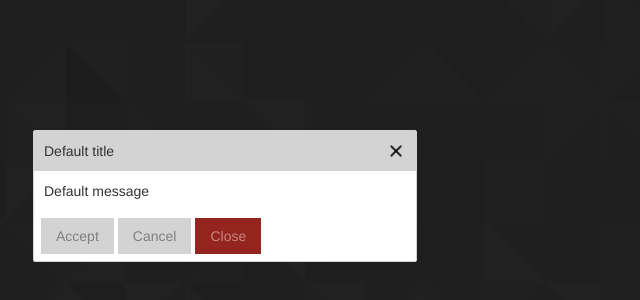
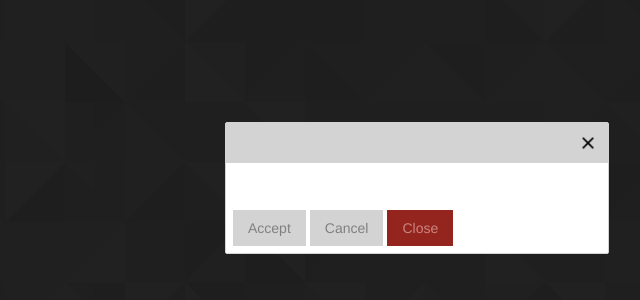
Before and after one commit to adelamata/tpr.modal-plugin, a plain HTML site: page examples/example01.html in a window 1280 px wide. Shown: the part 78-378 px from the top of the page, without its empty margins (415-1055 px from the left). Drawn offline with Linux system fonts and the light colour scheme.

Commit message:
New branc without jQuery

```diff
--- a/examples/example01.html
+++ b/examples/example01.html
@@ -11,7 +11,7 @@
 
 	<script type="text/javascript" src="bower_components/jquery/dist/jquery.min.js" charset="UTF-8"></script>
 	<script type="text/javascript" src="bower_components/bootstrap/dist/js/bootstrap.min.js" charset="UTF-8"></script>
-	<script type="text/javascript" src="resources/js/tpr.modal-plugin.min.js" charset="UTF-8"></script>
+	<script type="text/javascript" src="resources/js/tpr.modal-plugin.js" charset="UTF-8"></script>
 	<script type="text/javascript">
 
 		/**
--- a/examples/resources/js/tpr.modal-plugin.js
+++ b/examples/resources/js/tpr.modal-plugin.js
@@ -68,36 +68,37 @@
 			this.$modal  = {
 				//
 				//
-				$modalbox        : $('<div></div>'),
+				$modalbox        : this._createElement ('div'),
 
 
 				//
 				//
-				$modalbackground : $('<div class="tpr-modal-background"></div>'),
+				$modalbackground : this._createElement ('div', 'tpr-modal-background'),
 
 				//
 				//
-				$modaltopbar     : $('<div class="tpr-modal-topbar"></div>'),
+				$modaltopbar     : this._createElement ('div', 'tpr-modal-topbar'),
 
 				//
 				//
-				$modalcontent    : $('<div class="tpr-modal-content"></div>'),
+				$modalcontent    : this._createElement ('div', 'tpr-modal-content'),
 
 				//
 				//
-				$modalbotbar     : $('<div class="tpr-modal-botbar"></div>'),
+				$modalbotbar     : this._createElement ('div', 'tpr-modal-botbar'),
 
 				//
 				//
-				$modalmorebox    : $('<div class="tpr-modal-morebox"></div>'),
-				$modalmorelbtn   : $('<a href="#" class="tpr-modal-morebutton"></a>'),
+				$modalmorebox    : this._createElement ('div', 'tpr-modal-morebox'),
+				$modalmorelbtn   : this._createElement ('a', 'tpr-modal-morebutton'),
 
 
-				$closebutton     : $('<a href="#" class="tpr-modal-close" ></a>'),
+				$closebutton     : this._createElement ('a', 'tpr-modal-close'),
 
 
-				$modaltitle      : $('<p></p>'),
-				$modalmessage    : $('<p></p>')
+				$modaltitle      : this._createElement ('p'),
+				$modalmessage    : this._createElement ('p'),
+				$modalmoremsg    : this._createElement ('p')
 			};
 
 			this.options = {};
@@ -117,20 +118,50 @@
 
 		TPRMODAL.prototype = {
 
+			_empty         : function (element) {
+				var self = this;
+				while (element.firstChild) {
+				    element.removeChild(element.firstChild);
+				}
+			},
+			_setStyle      : function (element, styles) {
+				var self = this;
+				for (style in styles) {
+					element.style [style] = styles [style];
+				}
+			},
+
+			_setClass      : function (element, eClass) {
+				var self = this;
+				element.setAttribute ('class', eClass);
+			},
+
+			_createElement : function (element, eClass) {
+				var self 	= this;
+				var element	= document.createElement (element);
+
+				if (eClass) {
+					self._setClass (element, eClass);
+				}
+				return element;
+			},
+
+
 			_buildButtons : function () {
 				var self = this;
-				self.$modal.$modalbotbar.empty ();
+				self._empty (self.$modal.$modalbotbar);
 
 				//
 				// Configure botbar
 				$.each (self.options.buttons, function (index, element) {
 					if (element.state === true) {
-						var $button = $('<a href="#" class="tpr-modal-button ' + element.class + '">' + element.text + '</a>');
+						var $button 	 = self._createElement ('a', 'tpr-modal-button ' + element.class);
+							$button.text = element.text;
 							self._attachEvent ($button, 'click', function () {
 								element.click.call (self);
 							});
 
-						self.$modal.$modalbotbar.append ($button);
+						self.$modal.$modalbotbar.appendChild ($button);
 					}
 				});
 			},
@@ -141,29 +172,29 @@
 				//
 				// Set parent class that determine
 				// style of the entire modal
-				self.$modal.$modalbox
-					.addClass (self.options.styleclass);
+				self._setClass (self.$modal.$modalbox, self.options.styleclass);
 
 
 				//
 				// Configure topbar
-				self.$modal.$modaltopbar
-					.append (self.$modal.$modaltitle.text (self.title))
-					.append (self.$modal.$closebutton);
+				self.$modal.$modaltitle.text = self.title
+				self.$modal.$modaltopbar.appendChild (self.$modal.$modaltitle);
+				self.$modal.$modaltopbar.appendChild (self.$modal.$closebutton);
 
 
 				//
 				// Configure content
-				self.$modal.$modalcontent
-					.append (self.$modal.$modalmessage.text (self.message));
+				self.$modal.$modalmessage.text = self.message
+				self.$modal.$modalcontent.appendChild (self.$modal.$modalmessage);
 
 				//
 				// Has more info box?
-				self.$modal.$modalmorelbtn.text (self.options.moreinfo.buttontext);
-				self.$modal.$modalmorebox.append (self.options.moreinfo.message);
+				self.$modal.$modalmorelbtn.text = self.options.moreinfo.buttontext;
+				self.$modal.$modalmoremsg.text  = self.options.moreinfo.message;
+				self.$modal.$modalmorebox.appendChild (self.$modal.$modalmoremsg);
 
-				self.$modal.$modalcontent.append (self.$modal.$modalmorelbtn);
-				self.$modal.$modalcontent.append (self.$modal.$modalmorebox);
+				self.$modal.$modalcontent.appendChild (self.$modal.$modalmorelbtn);
+				self.$modal.$modalcontent.appendChild (self.$modal.$modalmorebox);
 
 				if (self.options.moreinfo.state === true) {
 					self.$modal.$modalmorelbtn.css({"display" : "inline-block"});
@@ -173,15 +204,16 @@
 				}
 
 
-				self.$modal.$modalbox.append (self.$modal.$modaltopbar);
-				self.$modal.$modalbox.append (self.$modal.$modalcontent);
-				self.$modal.$modalbox.append (self.$modal.$modalbotbar);
+				self.$modal.$modalbox.appendChild (self.$modal.$modaltopbar);
+				self.$modal.$modalbox.appendChild (self.$modal.$modalcontent);
+				self.$modal.$modalbox.appendChild (self.$modal.$modalbotbar);
 
 
 				// Has background?
 				if (self.options.backlayer) {
-					self.$modal.$modalbackground.appendTo ($('body'));
-					self.$modal.$modalbox.appendTo (self.$modal.$modalbackground);
+					self.$modal.$modalbox.style.display = 'inline-block';
+					self.$modal.$modalbackground.appendChild (self.$modal.$modalbox);
+					document.getElementsByTagName ('body')[0].appendChild (self.$modal.$modalbackground);
 
 					//
 					// When click on background close?
@@ -200,20 +232,20 @@
 					self.setClosable (false);
 				}
 
-
 				//
 				// CENTER MODAL
 				var windowWidth  = window.innerWidth;
 				var windowHeight = window.innerHeight;
-				var modalWidth   = Math.floor ((self.$modal.$modalbox.innerWidth() / 100) * windowWidth);
-				var modalHeight  = Math.floor ((self.$modal.$modalbox.innerHeight() / 100) * windowHeight) + 400;
+				var modalWidth   = Math.floor ((self.$modal.$modalbox.offsetWidth / 100) * windowWidth);
+				var modalHeight  = Math.floor ((self.$modal.$modalbox.offsetHeight / 100) * windowHeight) + 400;
 
 				var xPosition    = (windowWidth / 2) - (modalWidth / 2);
 				var yPosition    = (windowHeight / 2) - (modalHeight / 2);
 
+				console.log (self.$modal.$modalbox.offsetWidth);
 				//
 				// SET x, y POSITIONS
-				self.$modal.$modalbox.css ({
+				self._setStyle (self.$modal.$modalbox, {
 					"left" : xPosition + 'px',
 					"top"  : yPosition + 'px'
 				});
@@ -223,14 +255,13 @@
 				self._attachEvent (self.$modal.$modalbox, 'click', function () {
 					return false;
 				});
-
 			},
 
 			_attachEvent : function (element, event, callback) {
 				var self = this;
 				if (element && event && callback) {
-					element.off (event);
-					element.on (event, function (event) {
+					element.removeEventListener (event, callback, false);
+					element.addEventListener (event, function (event) {
 						event.stopPropagation();
 						callback.call (self);
 					});
@@ -241,15 +272,15 @@
 			// Configure modal text
 			setTitle   		  : function (title) {
 				var self = this;
-				self.$modal.$modaltitle.text (title);
+				self.$modal.$modaltitle.text = title;
 			},
 			setMessage 		  : function (message) {
 				var self = this;
-				self.$modal.$modalmessage.text (message);
+				self.$modal.$modalmessage.text = message;
 			},
 			setMessageExplain : function (msg) {
 				var self = this;
-				self.$modal.$modalmorebox.text (msg);
+				self.$modal.$modalmorebox.text = msg;
 			},
 			setMoreinfoState  : function (state) {
 				var self = this;
@@ -267,7 +298,7 @@
 			setMoreinfoButtonText : function (text) {
 				var self = this;
 				if (text) {
-					self.$modal.$modalmorelbtn.text (text);
+					self.$modal.$modalmorelbtn.text = text;
 				}
 			},
 			setStyle          : function (styleClass) {
@@ -295,13 +326,12 @@
 			// Visibility control
 			show : function () {
 				var self = this;
-				self.$modal.$modalbackground.show ();
-
+				self.$modal.$modalbackground.style.display = 'inline-block';
 			},
 			hide : function () {
 				var self = this;
-				self.$modal.$modalbackground.hide ();
-				self.$modal.$modalmorebox.hide ();
+				self.$modal.$modalbackground.style.display  = 'none';
+				self.$modal.$modalmorebox.style.display 	= 'none';
 			},
 
 			setButtons : function (buttons) {
```
Also changed, not shown: dist/js/tpr.modal-plugin.js.
